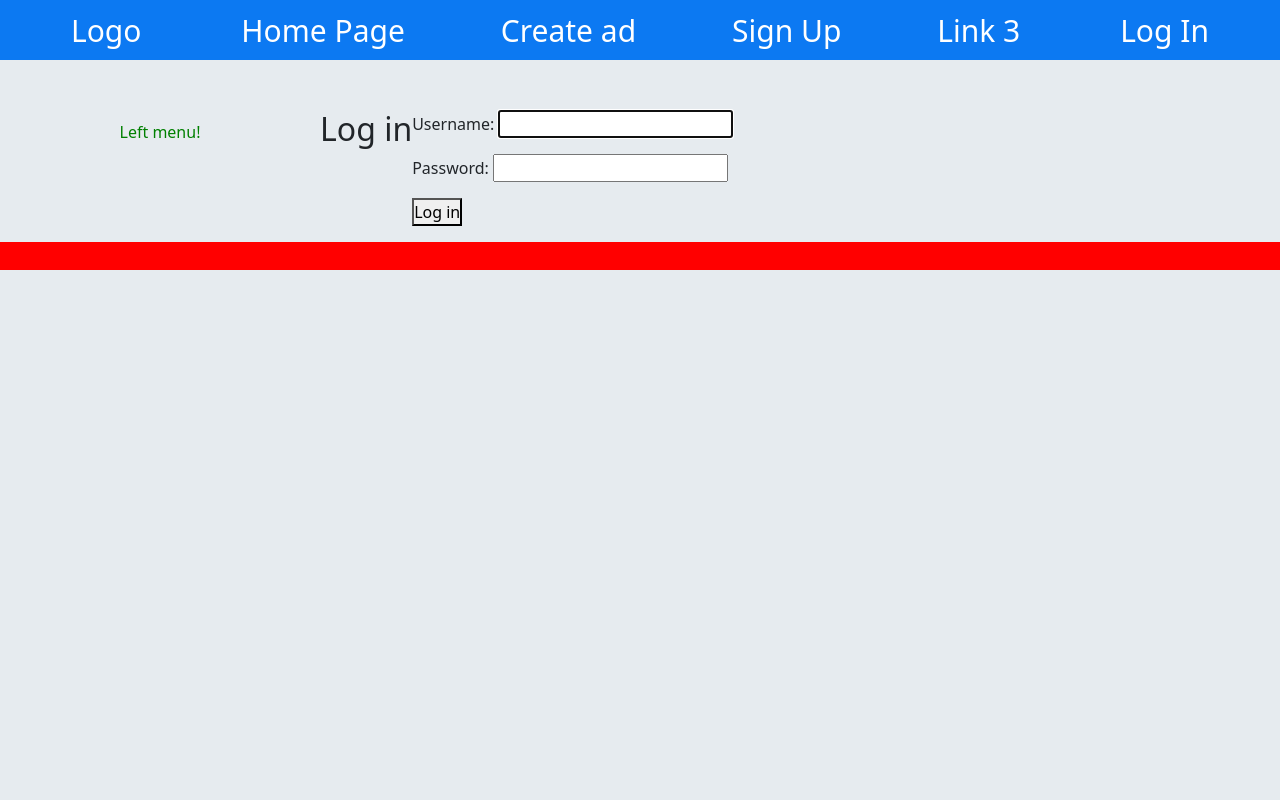
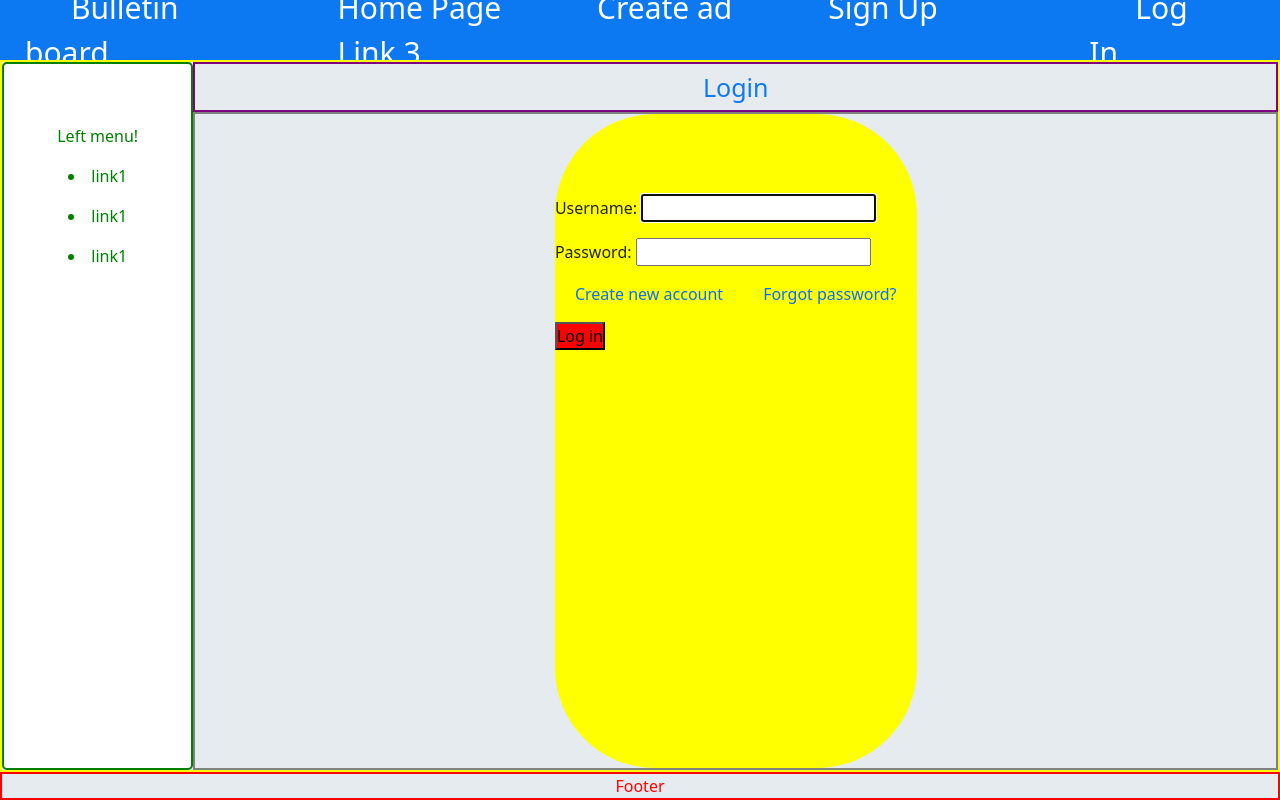
Before and after one commit to renren-017/zmall, a Django app: page /accounts/login/ in a window 1280 px wide. Run offline with Django 3.2, Linux system fonts and the light colour scheme.

Commit message:
html form

```diff
--- a/static/CSS/main.css
+++ b/static/CSS/main.css
@@ -5,10 +5,21 @@
 
 body{
  background: #E6EBEF;
+ border: 5x solid black;
  display: flex;
  flex-direction: column;
  justify-content: space-between;
+ min-height: 100vh;
+
 }
+
+/*
+body{
+ background: #E6EBEF;
+ display: flex;
+ flex-direction: column;
+}
+*/
 
 a{
   text-decoration: none;
@@ -56,7 +67,13 @@ nav{
   margin: 30px;
 }
 
-.topnav a:hover{
+.topnav .links a:hover{
+  font-size: 31px;
+  padding-bottom: 9px;
+  border-bottom: 4px solid #fff;
+}
+
+.topnav .profile a:hover{
   font-size: 31px;
   padding-bottom: 9px;
   border-bottom: 4px solid #fff;
@@ -66,19 +83,34 @@ nav{
 .main_content{
   display: flex;
   flex: 1 1 auto;
+  border: 2px solid yellow;
+}
+
+.changing_content{
+  flex: 1 1 auto;
+  text-align: center;
+  display: flex;
+  flex-direction: column;
 }
 
 .left_menu{
   color: green;
-  width: 25%;
+  background: white;
+  width: 15%;
   padding-top: 60px;
   text-align: center;
+  border-radius: 5px;
+  border: 2px solid green;
 }
 
 .list_of_ad{
-  display: inline-flex;
+  display: flex;
   flex-wrap: wrap;
+  border: 2px solid grey;
+  flex: 1 1 auto;
+  justify-content: flex-start;
 }
+
 
 .changing_content .page_name{
   text-align: center;
@@ -86,13 +118,15 @@ nav{
   font-size: 25px;
   color: #0C79F2;
   height: 50px;
+  border: 2px solid purple;
 }
 
 .main_content .list_of_ad .ad{
   color: blue;
   border-radius: 2%;
   background: #DAE6F2;
-  margin: 0 0 20px 20px;
+  margin: 5px 20px;
+  margin: 5px 20px;
 }
 
 .main_content .list_of_ad .ad img{
@@ -106,8 +140,37 @@ nav{
 
 /* footer */
 .footer_content{
-  background: red;
   border: 2px solid red;
   text-align: center;
   color: red;
+  flex 0 0 auto;
 }
+
+form{
+  background: yellow;
+  text-align: justify;
+  border-radius: 100px;
+  display: block;
+  margin-left: auto;
+  margin-right: auto;
+  padding-top: 80px;
+}
+
+form p{
+ margin-left: auto;
+ margin-right: auto;
+ width: 25em
+ height: 1em;
+}
+
+button{
+ text-align: center;
+ margin-right: 150px;
+ background: red;
+}
+
+form p a{
+  margin: 20px;
+}
+
+/* ________________________ */
--- a/templates/base.html
+++ b/templates/base.html
@@ -13,7 +13,7 @@
         <nav>
           <div class="topnav" id="myTopnav">
             <div class="label">
-              <a href="{% url 'home' %}">Logo</a>
+              <a href="{% url 'home' %}">Bulletin board</a>
             </div>
               {% if user.is_authenticated %}
             <div class="links">
@@ -41,9 +41,12 @@
     <div class="main_content">
         <div class="left_menu">
             Left menu!
+            <p><li>link1</li></p>
+            <p><li>link1</li></p>
+            <p><li>link1</li></p>
         </div>
         <div class="changing_content">
-            <div class="page_name">{% block page_name %}{% endblock %}</div>
+            <div class="page_name">{% block page_name %} {% endblock %}</div>
             <div class="list_of_ad">{% block content %} {% endblock %}</div>
         </div>
     </div>
--- a/templates/registration/login.html
+++ b/templates/registration/login.html
@@ -1,20 +1,21 @@
 {% extends 'base.html' %}
 {% block title %} Login {% endblock %}
+{% block page_name %} Login {% endblock %}
 {% block content %}
-<h2>Log in</h2>
-
 <form method="post", enctype="multipart/form-data">
+  {% if next %}
+    <p>You need log in, to access this page</p>
+  {% endif %}
   {% csrf_token %}
   <p>Username: {{ form.username }}</p>
   <p>Password: {{ form.password }}</p>
   {% if form.errors %}
     <p>Invalid username or password</p>
   {% endif %}
+  <p><a href="{% url 'register' %}">Create new account</a><a href="{% url 'password_reset' %}">Forgot password?</a></p>
 
-  {% if next %}
-    <p>You can't access this page</p>
-  {% endif %}
-  <p><button type="submit">Log in</button></p>
-<!--  <input type="hidden" name="next" value="{{ next }}">-->
+  <p><button class="form_button" type="submit">Log in</button></p>
+  <input type="hidden" name="next" value="{{ next }}">
 </form>
+
 {% endblock %}
--- a/templates/registration/register.html
+++ b/templates/registration/register.html
@@ -1,10 +1,10 @@
 {% extends 'base.html' %}
 {% block title %} Sign Up {% endblock %}
+{% block page_name %} Sign Up {% endblock %}
 {% block content %}
-  <h2>Sign up</h2>
   <form method="post", enctype="multipart/form-data", action="{% url 'register' %}">
       {% csrf_token %}
-      <p>Username: {{ form.title }}</p>
+      <p>Username: {{ form.username }}</p>
       {{ form.username.errors }}
       <p>Email: {{ form.email }}</p>
       {{ form.email.errors }}
```
